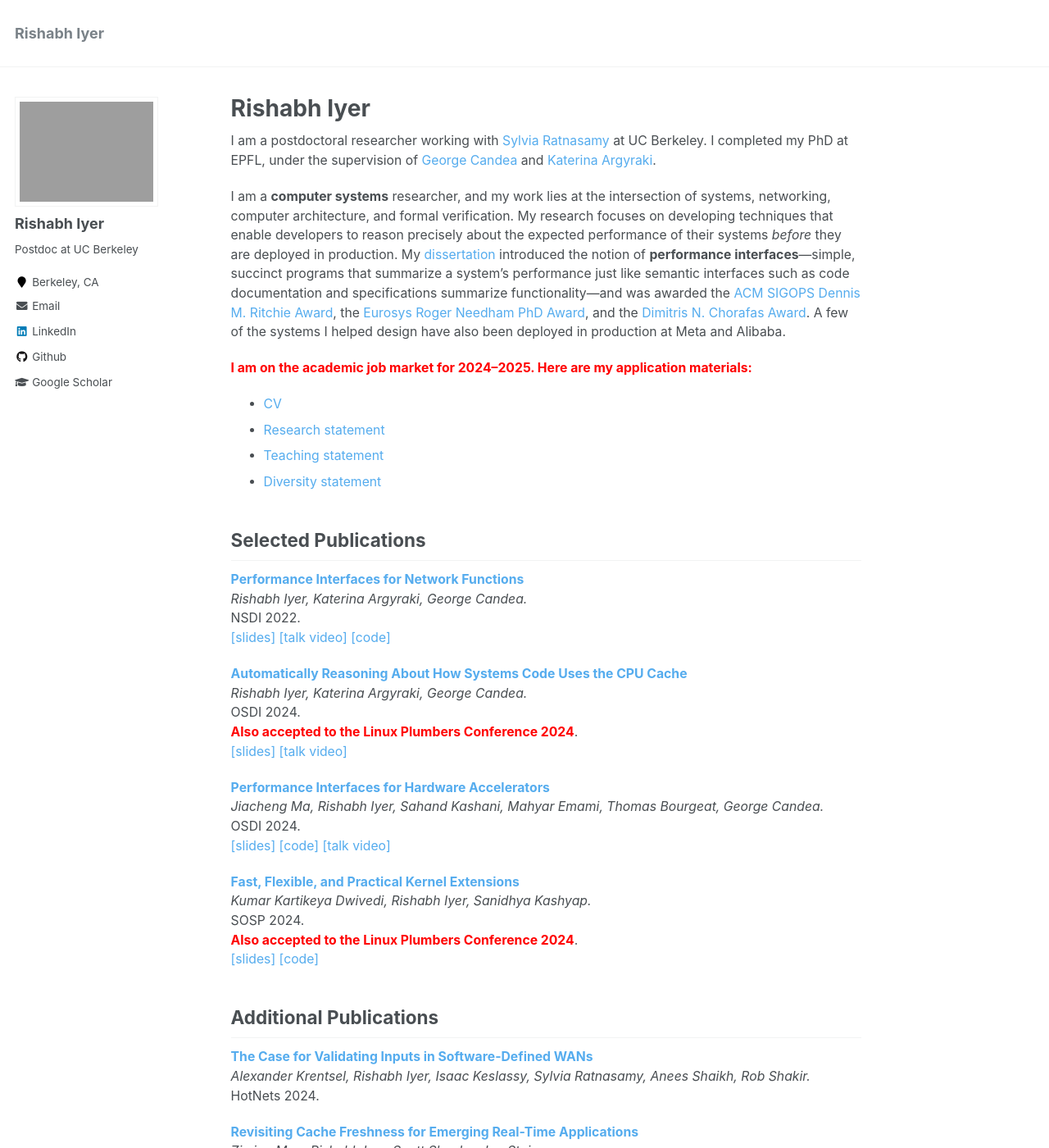
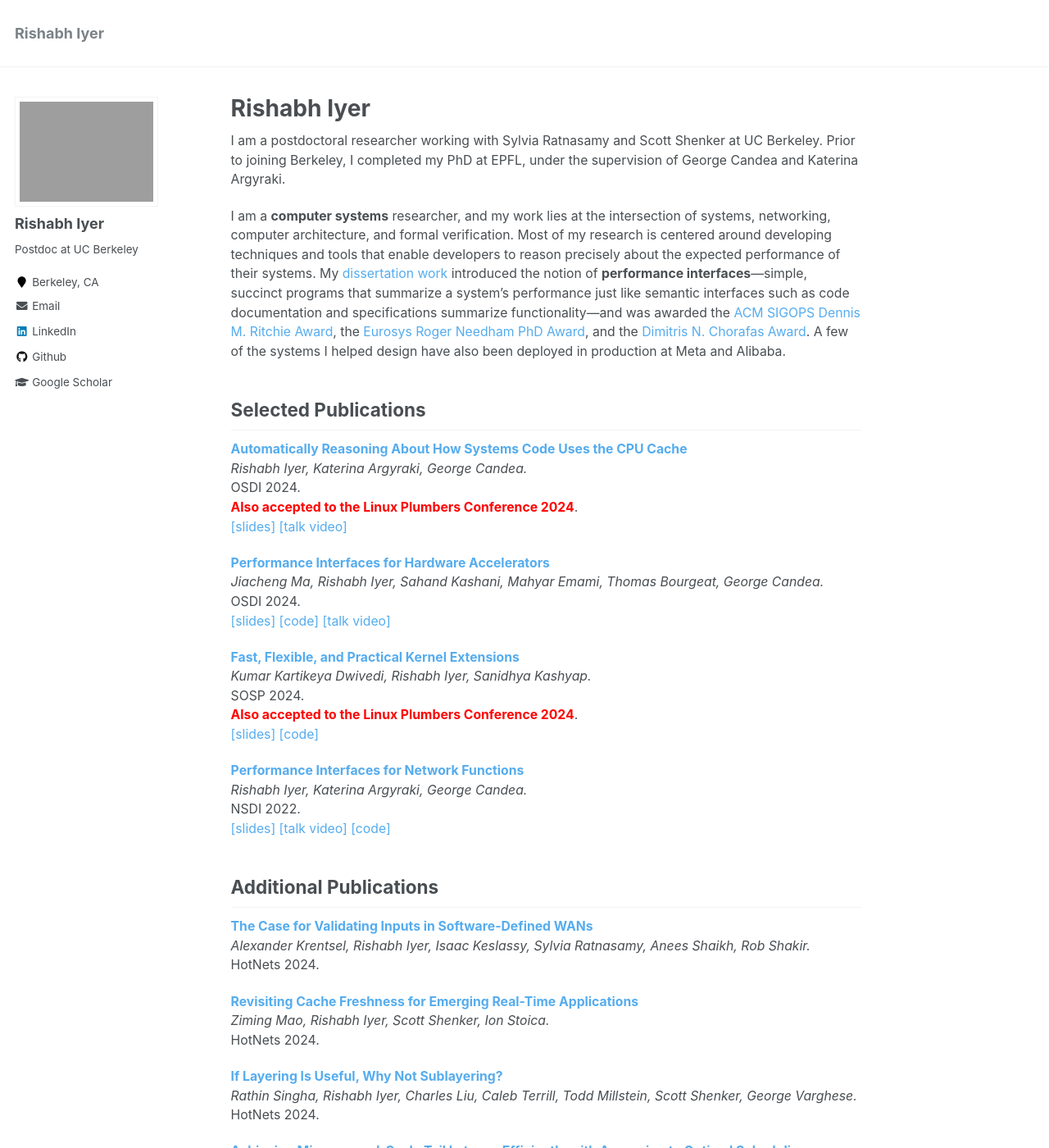
Before and after one commit to rishabh246/rishabh246.github.io, a Jekyll site: the page built from _pages/about.md, in a window 1280 px wide and 1400 px high. Shown: the whole window at 82% size. Built offline with Jekyll 4.4.1, drawn with Linux system fonts in a browser that asks for light colours.

Commit message:
Remove application materials

```diff
--- a/_pages/about.md
+++ b/_pages/about.md
@@ -8,26 +8,16 @@ redirect_from:
   - /about.html
 ---
 
-I am a postdoctoral researcher working with [Sylvia Ratnasamy](https://people.eecs.berkeley.edu/~sylvia/) at UC Berkeley. I completed my PhD at EPFL, under the supervision of [George Candea](http://dslab.epfl.ch/people/candea/) and [Katerina Argyraki](https://people.epfl.ch/katerina.argyraki?lang=en).
+I am a postdoctoral researcher working with Sylvia Ratnasamy and Scott Shenker at UC Berkeley. Prior to joining Berkeley, I completed my PhD at EPFL, under the supervision of George Candea and Katerina Argyraki.
 
 I am a **computer systems** researcher, and my work lies at the intersection of systems, networking, computer architecture, and formal verification.
-My research focuses on developing techniques that enable developers to reason precisely about the expected performance of their systems _before_ they are deployed in production.
-My [dissertation](/files/thesis.pdf) introduced the notion of **performance interfaces**---simple, succinct programs that summarize a system's performance just like semantic interfaces such as code documentation and specifications summarize functionality---and was awarded the [ACM SIGOPS Dennis M. Ritchie Award](https://www.sigops.org/awards/dmr/), the [Eurosys Roger Needham PhD Award](https://www.eurosys.org/awards/roger-needham-phd-award), and the [Dimitris N. Chorafas Award](https://www.weizmann.ac.il/feinberg/about/dimitris-n-chorafas-prize/about-foundation-and-prize).
+Most of my research is centered around  developing techniques and tools that enable developers to reason precisely about the expected performance of their systems.
+My [dissertation work](/files/thesis.pdf) introduced the notion of **performance interfaces**---simple, succinct programs that summarize a system's performance just like semantic interfaces such as code documentation and specifications summarize functionality---and was awarded the [ACM SIGOPS Dennis M. Ritchie Award](https://www.sigops.org/awards/dmr/), the [Eurosys Roger Needham PhD Award](https://www.eurosys.org/awards/roger-needham-phd-award), and the [Dimitris N. Chorafas Award](https://www.weizmann.ac.il/feinberg/about/dimitris-n-chorafas-prize/about-foundation-and-prize).
 A few of the systems I helped design have also been deployed in production at Meta and Alibaba.
 
-<span style="color:red">**I am on the academic job market for 2024–2025. Here are my application materials:**</span>  <br>
-- [CV](files/rishabh-cv.pdf)
-- [Research statement](files/rishabh-research.pdf)
-- [Teaching statement](files/rishabh-teaching.pdf)
-- [Diversity statement](files/rishabh-diversity.pdf)
 
 Selected Publications
 -------
-
-**[Performance Interfaces for Network Functions](/files/pix.pdf)**
-_Rishabh Iyer, Katerina Argyraki, George Candea._ <br>
-NSDI 2022.  <br>
-[[slides]](files/pix_slides.pdf) [[talk video]](https://www.youtube.com/watch?v=iM3R2Gp0PWo) [[code]](https://github.com/dslab-epfl/pix)
 
 **[Automatically Reasoning About How Systems Code Uses the CPU Cache](/files/cfar.pdf)**
 _Rishabh Iyer, Katerina Argyraki, George Candea._ <br>
```
Also changed, not shown: other parts of _pages/about.md (+5 -0 lines).
